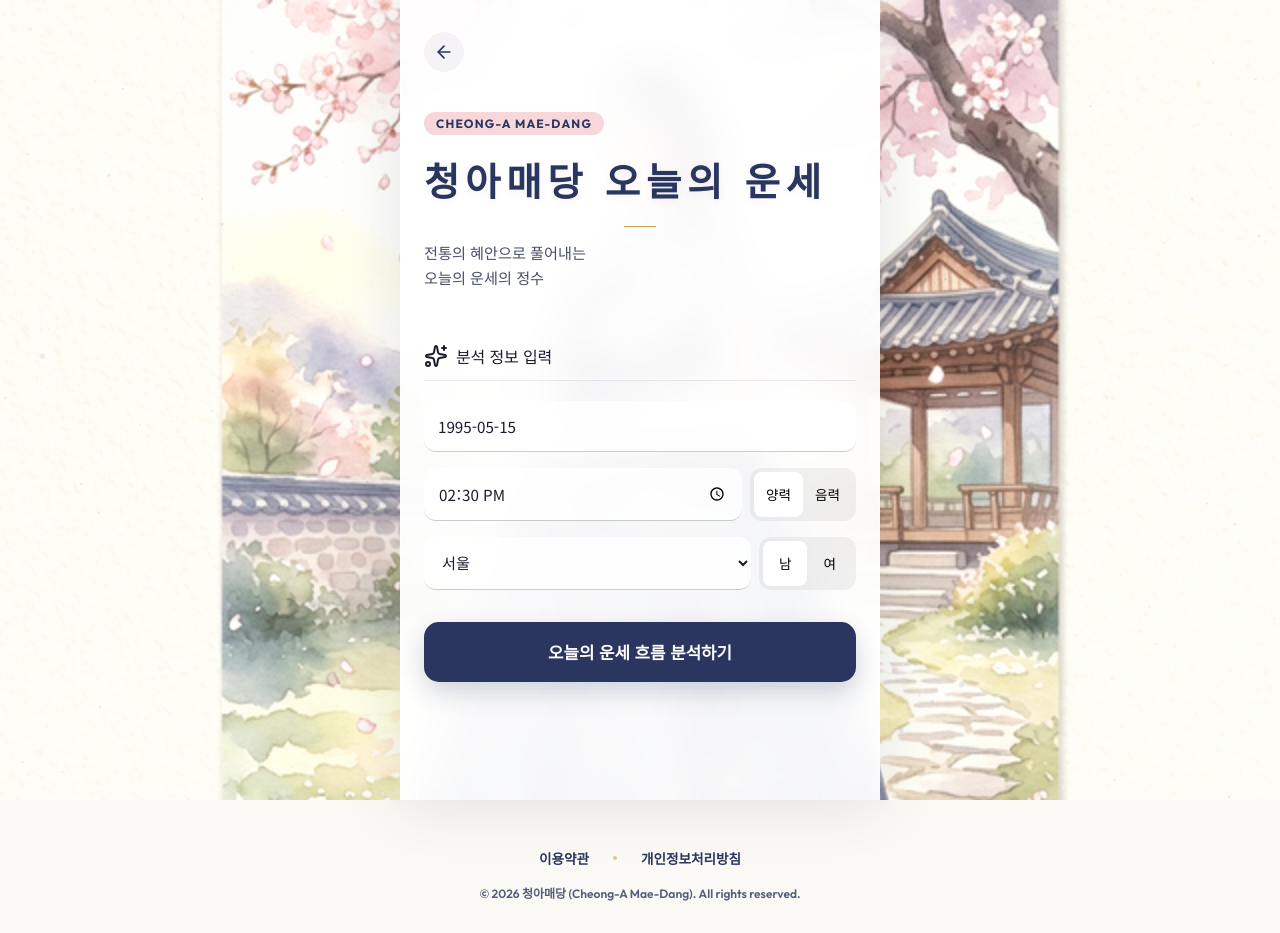
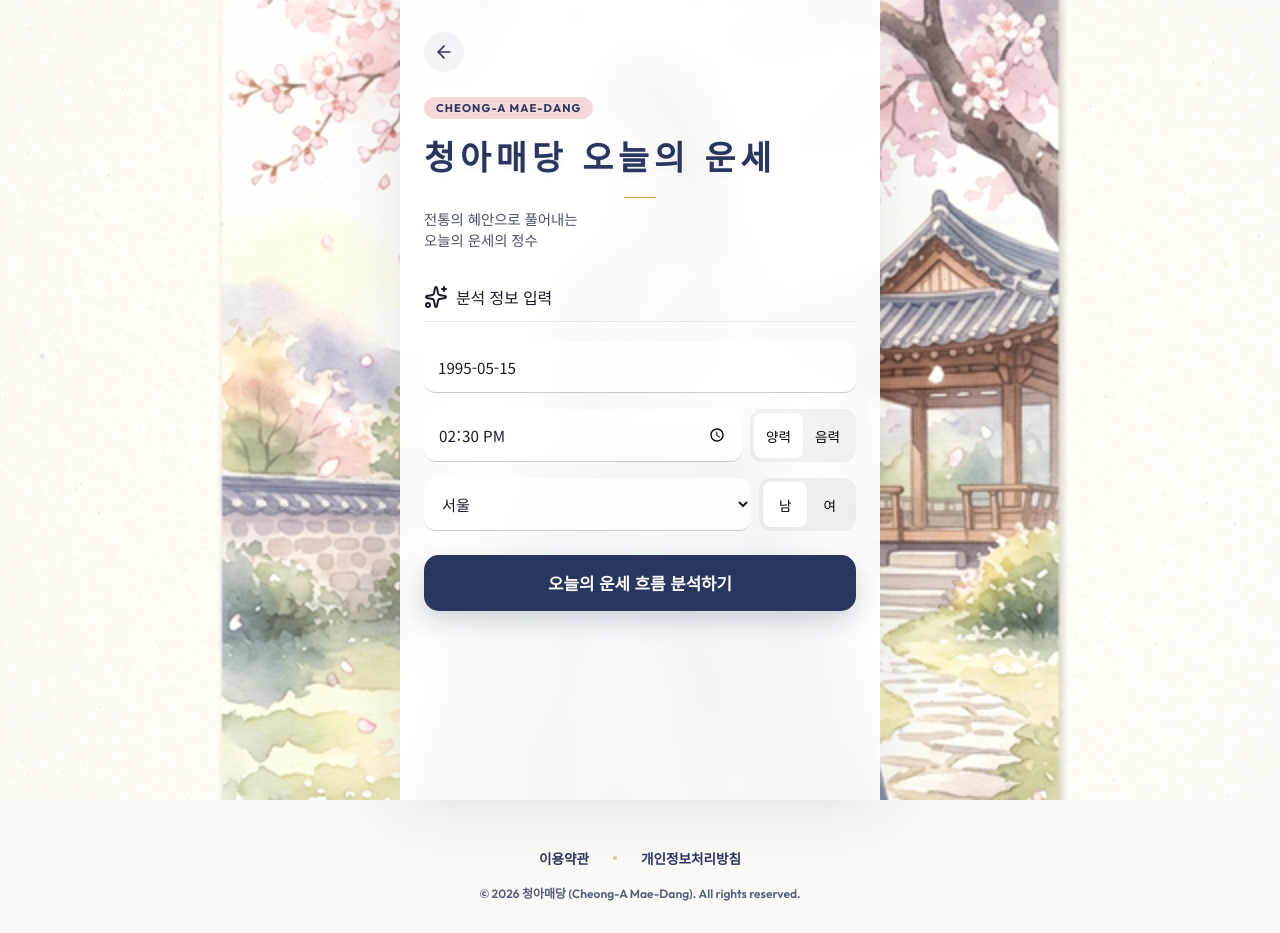
Before and after one commit to apsc9572-hub/sajuapp, a Next.js app: page /fortune in a window 1280 px wide. Built offline with nearby package versions, Linux system fonts and the light colour scheme; a web font is replaced by a local one.

Commit message:
사주 0.3v

```diff
--- a/src/app/fortune/page.tsx
+++ b/src/app/fortune/page.tsx
@@ -761,6 +761,7 @@ ${cuspScript ? `특이사항: ${cuspScript}` : ""}
       <div style={{
         maxWidth: "480px",
         margin: "0 auto",
+        height: (isLoading || reading.today || reading.this_month || reading.this_year || bazi) ? "auto" : "100vh",
         minHeight: "100vh",
         position: "relative",
         zIndex: 1,
@@ -769,26 +770,27 @@ ${cuspScript ? `특이사항: ${cuspScript}` : ""}
         boxShadow: "0 0 60px rgba(26, 28, 44, 0.12)",
         display: "flex",
         flexDirection: "column",
-        overflowX: "hidden"
+        overflowX: "hidden",
+        overflowY: (isLoading || reading.today || reading.this_month || reading.this_year || bazi) ? "auto" : "hidden"
       }}>
         <div style={{ padding: "32px 24px" }}>
-          <Link href="/" style={{ textDecoration: "none", marginBottom: "40px", display: "inline-block" }}>
+          <Link href="/" style={{ textDecoration: "none", marginBottom: "24px", display: "inline-block" }}>
             <button style={{ background: "rgba(42, 54, 95, 0.05)", border: "none", color: "var(--accent-indigo)", cursor: "pointer", width: "40px", height: "40px", borderRadius: "50%", display: "flex", alignItems: "center", justifyContent: "center" }}><ArrowLeft size={20} /></button>
           </Link>
 
-          <div className="text-center" style={{ marginBottom: "52px" }}>
+          <div className="text-center" style={{ marginBottom: (isLoading || bazi) ? "40px" : "32px" }}>
             <motion.div
                initial={{ opacity: 0, y: -10 }}
                animate={{ opacity: 1, y: 0 }}
-               style={{ display: "inline-block", background: "var(--accent-cherry)", color: "var(--accent-indigo)", padding: "4px 12px", borderRadius: "20px", fontSize: "0.75rem", fontWeight: "700", marginBottom: "16px", letterSpacing: "0.1em" }}
+               style={{ display: "inline-block", background: "var(--accent-cherry)", color: "var(--accent-indigo)", padding: "4px 12px", borderRadius: "20px", fontSize: "0.7rem", fontWeight: "700", marginBottom: "12px", letterSpacing: "0.1em" }}
             >
               CHEONG-A MAE-DANG
             </motion.div>
-            <h1 style={{ fontSize: "2.4rem", fontWeight: "700", color: "var(--accent-indigo)", letterSpacing: "0.15em", textShadow: "0 2px 8px rgba(0,0,0,0.05)" }}>
+            <h1 style={{ fontSize: "2.1rem", fontWeight: "700", color: "var(--accent-indigo)", letterSpacing: "0.15em", textShadow: "0 2px 8px rgba(0,0,0,0.05)" }}>
               청아매당 {currentType.title}
             </h1>
-            <div style={{ width: "32px", height: "1px", background: "var(--accent-gold)", margin: "16px auto 16px" }}></div>
-            <p style={{ color: "var(--text-secondary)", fontSize: "0.95rem", lineHeight: "1.6", fontFamily: "'Nanum Myeongjo', serif" }}>
+            <div style={{ width: "32px", height: "1px", background: "var(--accent-gold)", margin: "12px auto 12px" }}></div>
+            <p style={{ color: "var(--text-secondary)", fontSize: "0.9rem", lineHeight: "1.5", fontFamily: "'Nanum Myeongjo', serif" }}>
               전통의 혜안으로 풀어내는<br/>{currentType.title}의 정수
             </p>
           </div>
@@ -829,8 +831,8 @@ ${cuspScript ? `특이사항: ${cuspScript}` : ""}
               className="btn-primary"
               style={{
                 width: "100%",
-                marginTop: "32px",
-                padding: "18px",
+                marginTop: "24px",
+                padding: "16px",
                 borderRadius: "15px",
                 fontSize: "1.05rem",
                 fontWeight: "600",
--- a/src/app/layout.tsx
+++ b/src/app/layout.tsx
@@ -2,7 +2,6 @@ import type { Metadata } from "next";
 import { Outfit } from "next/font/google";
 import "./globals.css";
 import Link from "next/link";
-import Script from "next/script";
 
 const outfit = Outfit({
   subsets: ["latin"],
@@ -23,12 +22,11 @@ export default function RootLayout({
   return (
     <html lang="ko">
       <head>
-        <Script
+        <script
           async
           src="https://pagead2.googlesyndication.com/pagead/js/adsbygoogle.js?client=ca-pub-1046890617917852"
           crossOrigin="anonymous"
-          strategy="afterInteractive"
-        />
+        ></script>
       </head>
       <body className={outfit.className}>
         <div style={{ minHeight: "100vh", display: "flex", flexDirection: "column" }}>
--- a/src/components/WheelDatePicker.tsx
+++ b/src/components/WheelDatePicker.tsx
@@ -31,6 +31,17 @@ export default function WheelDatePicker({ isOpen, onClose, initialDate, onConfir
       setDay(d);
     }
   }, [isOpen, initialDate]);
+
+  // Lock body scroll when open
+  useEffect(() => {
+    if (isOpen) {
+      const originalStyle = window.getComputedStyle(document.body).overflow;
+      document.body.style.overflow = "hidden";
+      return () => {
+        document.body.style.overflow = originalStyle;
+      };
+    }
+  }, [isOpen]);
 
   // Scroll to initial values when opened
   useEffect(() => {
@@ -81,7 +92,8 @@ export default function WheelDatePicker({ isOpen, onClose, initialDate, onConfir
               inset: 0,
               background: "rgba(0,0,0,0.3)",
               backdropFilter: "blur(2px)",
-              zIndex: 1000
+              zIndex: 1000,
+              touchAction: "none"
             }}
           />
 
@@ -171,6 +183,7 @@ const WheelColumn = React.forwardRef<HTMLDivElement, { items: number[], selected
             height: "100%",
             overflowY: "scroll",
             scrollSnapType: "y mandatory",
+            overscrollBehavior: "contain",
             padding: "88px 0", // Padding to align center
             scrollbarWidth: "none",
             msOverflowStyle: "none",
```
Also changed, not shown: src/app/saju/page.tsx (+11 -9 lines).
